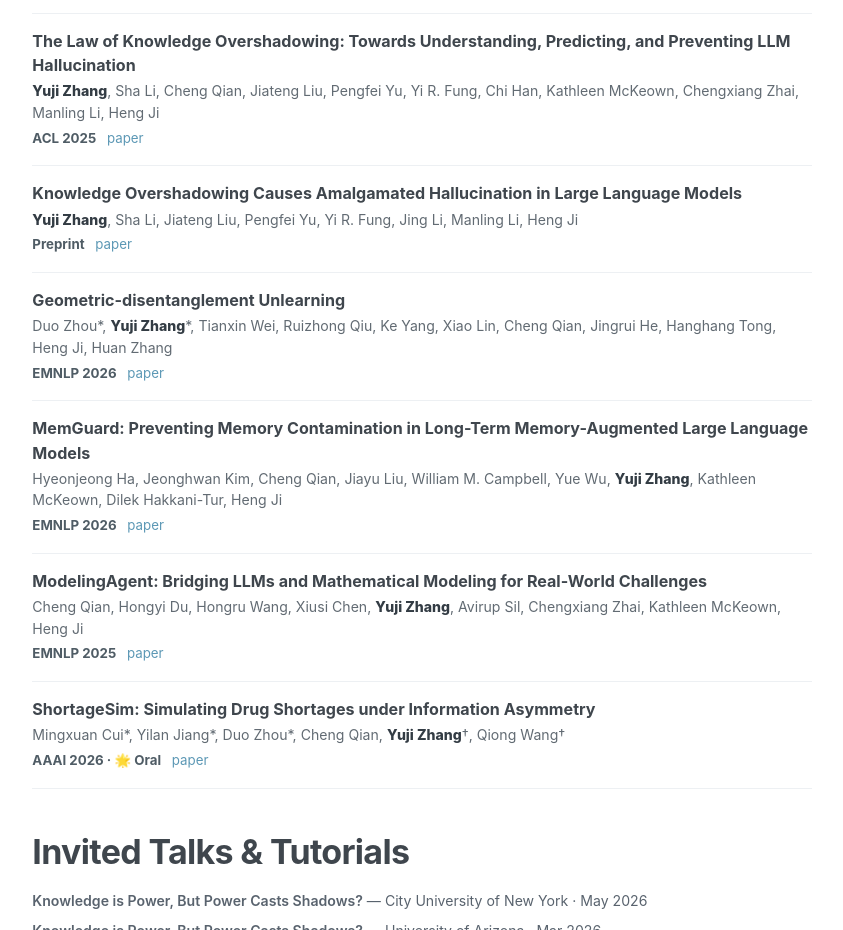
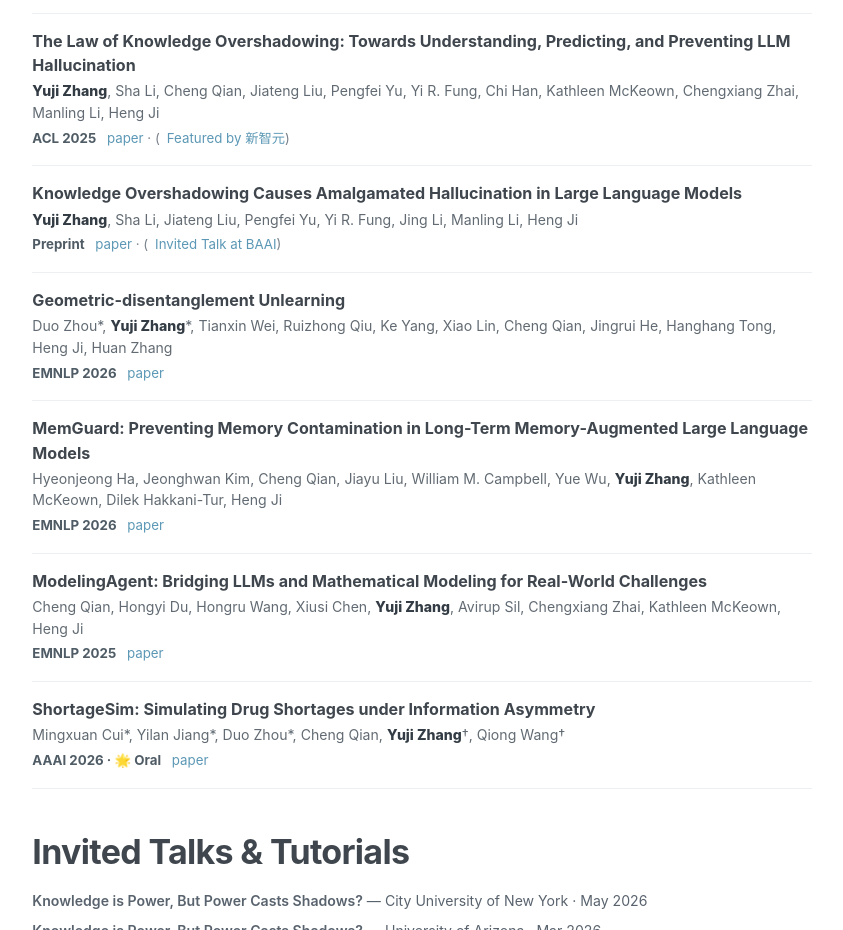
Before and after one commit to CelestineZYJ/CelestineZYJ.github.io, a plain HTML site: page index.html in a window 1280 px wide. Shown: the part 2283-3213 px from the top of the page, without its empty margins (376-1219 px from the left). Drawn offline with Linux system fonts and the light colour scheme.

Commit message:
Link media coverage and BAAI talk for Knowledge Overshadowing papers

```diff
--- a/index.html
+++ b/index.html
@@ -753,7 +753,7 @@ p {
       <div class="authors"><span class="me">Yuji Zhang</span>, Sha Li, Cheng Qian, Jiateng Liu, Pengfei Yu, Yi R. Fung, Chi Han, Kathleen McKeown, Chengxiang Zhai, Manling Li, Heng Ji</div>
       <div class="meta">
         <span class="venuechip">ACL 2025</span>
-        <span class="plinks"><a href="https://arxiv.org/abs/2502.16143">paper</a></span>
+        <span class="plinks"><a href="https://arxiv.org/abs/2502.16143">paper</a> · (<a href="https://hub.baai.ac.cn/view/44721">Featured by 新智元</a>)</span>
       </div>
     </article>
 
@@ -762,7 +762,7 @@ p {
       <div class="authors"><span class="me">Yuji Zhang</span>, Sha Li, Jiateng Liu, Pengfei Yu, Yi R. Fung, Jing Li, Manling Li, Heng Ji</div>
       <div class="meta">
         <span class="venuechip">Preprint</span>
-        <span class="plinks"><a href="https://arxiv.org/abs/2407.08039">paper</a></span>
+        <span class="plinks"><a href="https://arxiv.org/abs/2407.08039">paper</a> · (<a href="https://event.baai.ac.cn/live/826">Invited Talk at BAAI</a>)</span>
       </div>
     </article>
 
```
